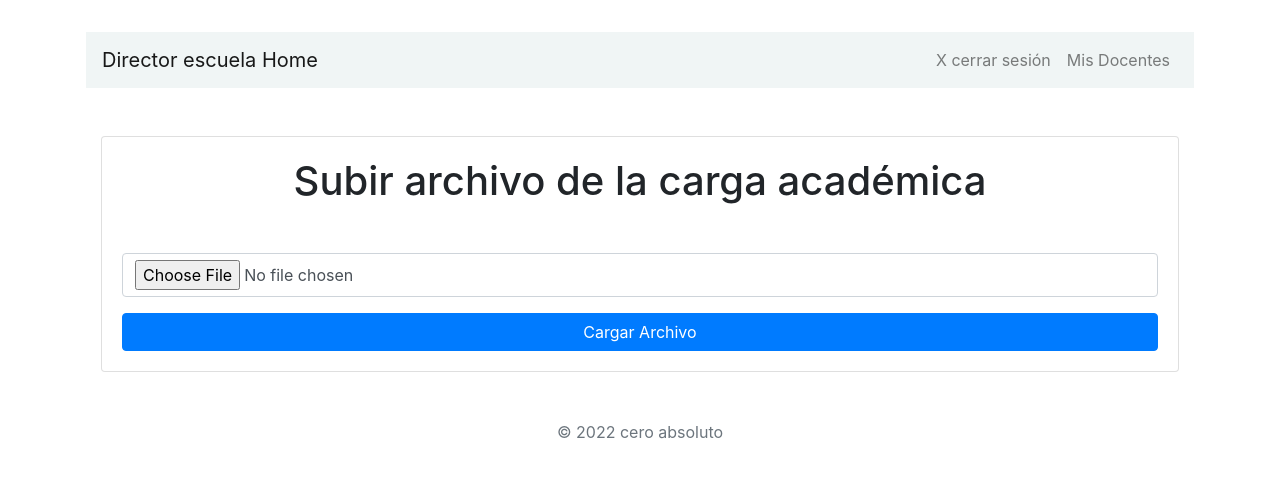
After one commit to salinas-jerson/Gestion_Silabo_y_Asistencia_de_Docentes, a Django app: page /carga_academcica/ in a window 1280 px wide. The commit adds this page. Shown: the top 478 px of the page. Run offline with Django 4.2, Linux system fonts and the light colour scheme; a user stored in the database is signed in; some libraries are stand-ins or nearby versions.

Commit message:
carga de archivo DE

```diff
--- /dev/null
+++ b/myapp/templates/DirEscuela/cargaAcademica.html
@@ -0,0 +1,31 @@
+{% extends 'ventanas/baseDE.html' %}
+
+
+{% block content %}
+<body class="text-center">
+    <div class="container">
+        <div class="row">
+            <div class="col-12 mt-5">
+                <form method="post" class="card card-body text-center" enctype="multipart/form-data">
+                    <h1>Subir archivo de la carga académica</h1>
+                    <p style="color:rgb(255,0,0);">{{error}}</p>
+                    {% csrf_token %}
+                    <div class="mb-3">
+                        <label for="formFile" class="form-label"></label>
+                        <input class="form-control" type="file" name="file" id="formFile">
+                    </div>
+                    <button class="btn btn-primary">Cargar Archivo</button>
+
+                </form>
+
+                    {% if uploaded_file_url %}
+                    <p>Archivo subido en: <a href="">{{ uploaded_file_url }}</a></p>
+                    {% endif %}
+                    <p class="mt-5 mb-3 text-muted">&copy; 2022 cero absoluto</p>
+
+            </div>
+        </div>
+    </div>
+</body>
+
+{% endblock %}
--- a/myapp/templates/index.html
+++ b/myapp/templates/index.html
@@ -1,11 +1,12 @@
 {% extends 'ventanas/base.html' %}
 {% load  static %}
+<link rel="stylesheet" href="https://maxcdn.bootstrapcdn.com/bootstrap/4.0.0/css/bootstrap.min.css" integrity="sha384-Gn5384xqQ1aoWXA+058RXPxPg6fy4IWvTNh0E263XmFcJlSAwiGgFAW/dAiS6JXm" crossorigin="anonymous">
 {% block content %}
     <main class="container py-5">
         <section class="card card-body">
-            <h1 class="display-1 text-center">Sistema de gestión de sílabo</h1>
+            <h1 style="text-align:center">Sistema de gestión de sílabo</h1>
 
-            <h1>{{cabecera}}</h1> <!-- cabecera es una variable enviada  -->
+            <h1 style="text-align:center">Ingeniería Informática y de sistemas</h1> <!-- cabecera es una variable enviada  -->
             <img src="{% static 'images/logo.gif' %}" style="width:110px" align="left" alt="">
 
         </section>
--- a/myapp/urls.py
+++ b/myapp/urls.py
@@ -21,4 +21,5 @@ urlpatterns = [
     path('regist_DE/',views.resgistDE,name="regist_DE"),
     path('iniciaSessionDE/',views.iniciarSesionDE,name="iniciaSessionDE"),
     path('cerrarSessionDE/',views.cerrarLoginDE,name="cerrarSessionDE"),
+    path('carga_academcica/',views.cargaAcademica,name="carga_academcica"),
 ]
--- a/myapp/views.py
+++ b/myapp/views.py
@@ -4,6 +4,9 @@ from django.contrib.auth.forms import UserCreationForm, AuthenticationForm
 from django.contrib.auth.models import User
 from django.contrib.auth import login, logout, authenticate
 from django.contrib.auth.decorators import login_required
+#archivos
+from django.core.files.storage import FileSystemStorage
+from django.utils.datastructures import MultiValueDictKeyError
 
 from django.db import IntegrityError
 from .models import Project,Task
@@ -88,6 +91,21 @@ def cerrarLoginDE(respuesta):
     logout(respuesta)
     return redirect("index")
 
+
+@login_required
+def cargaAcademica(request):
+    if request.method == 'POST':
+        try:
+            file = request.FILES['file']
+            fs = FileSystemStorage()
+            filename = fs.save(file.name, file)
+            uploaded_file_url = fs.url(filename)
+            return render(request, 'DirEscuela/cargaAcademica.html', { 'uploaded_file_url': uploaded_file_url})
+
+        except:
+            return render(request, 'DirEscuela/cargaAcademica.html',{"error": "*seleccione un archivo"})
+    return render(request, 'DirEscuela/cargaAcademica.html')
+
 #----------------------- DOCENTE --------------------------
 @login_required
 def misCursos(respuesta):
--- a/mysite/urls.py
+++ b/mysite/urls.py
@@ -1,24 +1,14 @@
-"""mysite URL Configuration
-
-The `urlpatterns` list routes URLs to views. For more information please see:
-    https://docs.djangoproject.com/en/4.1/topics/http/urls/
-Examples:
-Function views
-    1. Add an import:  from my_app import views
-    2. Add a URL to urlpatterns:  path('', views.home, name='home')
-Class-based views
-    1. Add an import:  from other_app.views import Home
-    2. Add a URL to urlpatterns:  path('', Home.as_view(), name='home')
-Including another URLconf
-    1. Import the include() function: from django.urls import include, path
-    2. Add a URL to urlpatterns:  path('blog/', include('blog.urls'))
-"""
 from django.contrib import admin
 from django.urls import path, include
 
 #from . import views
+from django.conf import settings
+from django.conf.urls.static import static
 
 urlpatterns = [
     path('admin/', admin.site.urls),
-    path('', include("myapp.urls")) #la ruta
+    path('', include("myapp.urls")) #las rutas de la aplicacion
 ]
+
+if settings.DEBUG:
+    urlpatterns += static(settings.MEDIA_URL, document_root=settings.MADIA_ROOT)
```
Also changed, not shown: myapp/templates/DirEscuela/DirectorEscuela.html (+11 -6 lines), mysite/settings.py (+9 -12 lines), db.sqlite3.
